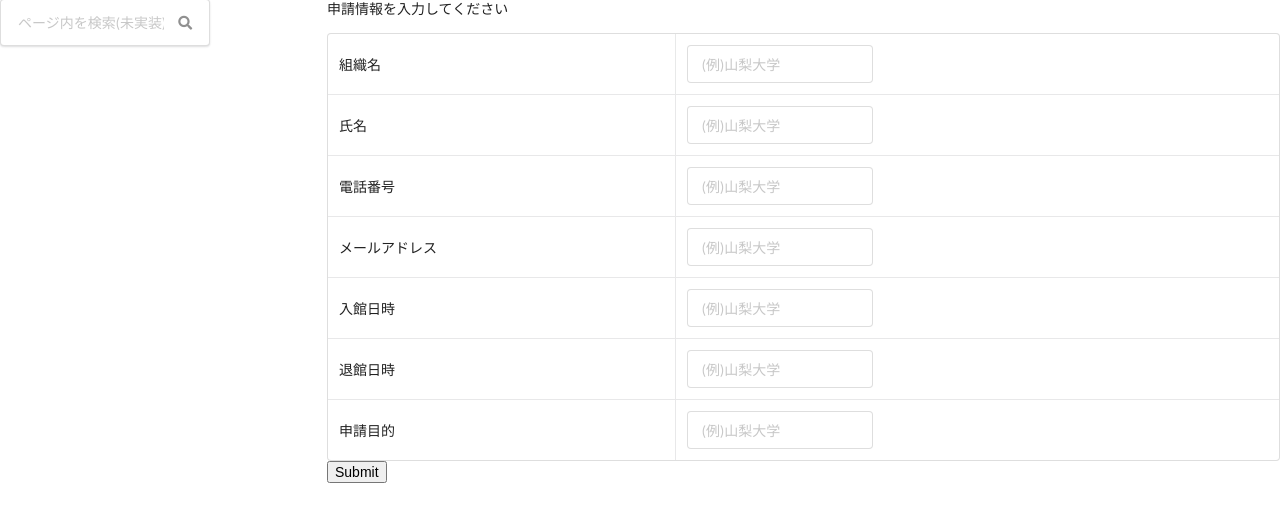
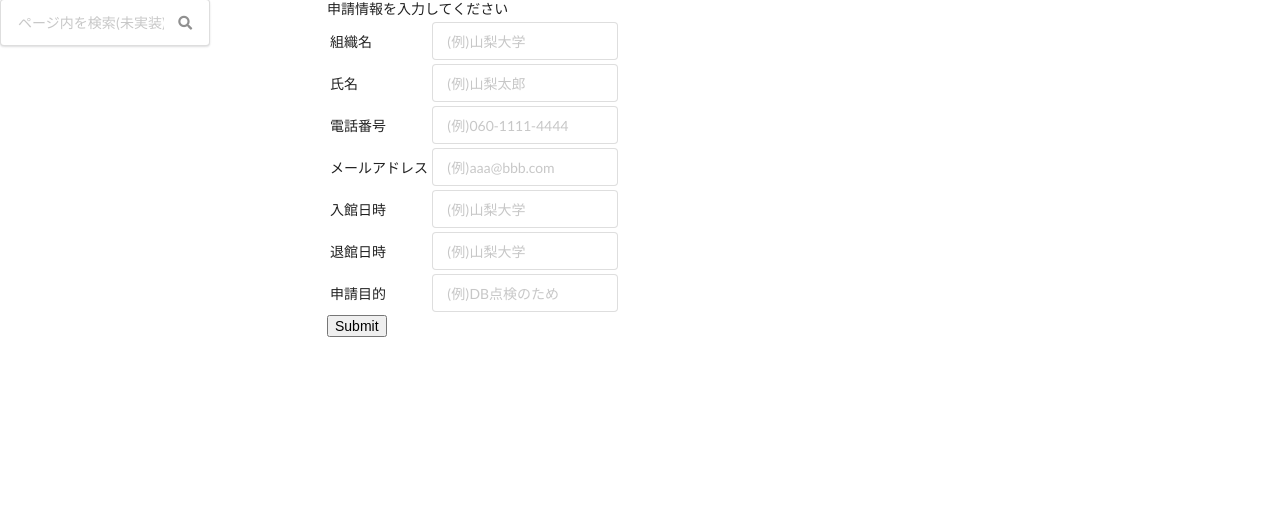
Before and after one commit to t17cs015/T01_deploy, a Django app: page /management_system/add/ in a window 1280 px wide. Shown: the part 64-586 px from the top of the page. Run offline with Django 3.2, Linux system fonts and the light colour scheme; some libraries are stand-ins or nearby versions.

Commit message:
[make] 例のplaceholderの値の変更
わかりやすくなりました

```diff
--- a/management_system/templates/management_system/request_add.html
+++ b/management_system/templates/management_system/request_add.html
@@ -11,7 +11,7 @@
    <div class='header'>
      申請情報を入力してください
    </div>
-   <table class="ui celled table">
+   <table class="table">
   <!-- <thead>
     <tr><th><font style="vertical-align: inherit;"><font style="vertical-align: inherit;">名前</font></font></th>
     <th><font style="vertical-align: inherit;"><font style="vertical-align: inherit;">年齢</font></font></th>
@@ -26,17 +26,17 @@
     <tr>
       <td data-label="Name"><font style="vertical-align: inherit;"><font style="vertical-align: inherit;">氏名</font></font></td>
       <td data-label="IN"><font style="vertical-align: inherit;"><font style="vertical-align: inherit;">
-        <div class="ui input"><input type="text" name='name' placeholder="(例)山梨大学"></div></font></font></td>
+        <div class="ui input"><input type="text" name='name' placeholder="(例)山梨太郎"></div></font></font></td>
     </tr>
     <tr>
       <td data-label="Name"><font style="vertical-align: inherit;"><font style="vertical-align: inherit;">電話番号</font></font></td>
       <td data-label="IN"><font style="vertical-align: inherit;"><font style="vertical-align: inherit;">
-        <div class="ui input"><input type="text" name='tell_number' placeholder="(例)山梨大学"></div></font></font></td>
+        <div class="ui input"><input type="text" name='tell_number' placeholder="(例)060-1111-4444"></div></font></font></td>
     </tr>
     <tr>
       <td data-label="Name"><font style="vertical-align: inherit;"><font style="vertical-align: inherit;">メールアドレス</font></font></td>
       <td data-label="IN"><font style="vertical-align: inherit;"><font style="vertical-align: inherit;">
-        <div class="ui input"><input type="text" name='email' placeholder="(例)山梨大学"></div></font></font></td>
+        <div class="ui input"><input type="text" name='email' placeholder="(例)aaa@bbb.com"></div></font></font></td>
     </tr>
     <tr>
       <td data-label="Name"><font style="vertical-align: inherit;"><font style="vertical-align: inherit;">入館日時</font></font></td>
@@ -51,20 +51,12 @@
     <tr>
       <td data-label="Name"><font style="vertical-align: inherit;"><font style="vertical-align: inherit;">申請目的</font></font></td>
       <td data-label="IN"><font style="vertical-align: inherit;"><font style="vertical-align: inherit;">
-        <div class="ui input"><input type="text" name='purpose_admission' placeholder="(例)山梨大学"></div></font></font></td>
+        <div class="ui input"><input type="text" name='purpose_admission' placeholder="(例)DB点検のため"></div></font></font></td>
     </tr>
   </tbody>
 </table>
 
-
-
-
-
-
-
-
 <!--
-
    <div class="ui input">
      組織名
     <input type="text" name='organization_name' placeholder="Search...">
@@ -76,9 +68,9 @@
    入館予定日時<input name='scheduled_entry_datetime'><br>
    退館予定日時<input name='scheduled_exit_datetime'><br>
    申請目的
-   <input name='purpose_admission'><br> -->
+   <input name='purpose_admission'><br>
 
-  </div>
+  </div> -->
 </body>
  <input type="submit"/>
  </form>
```
